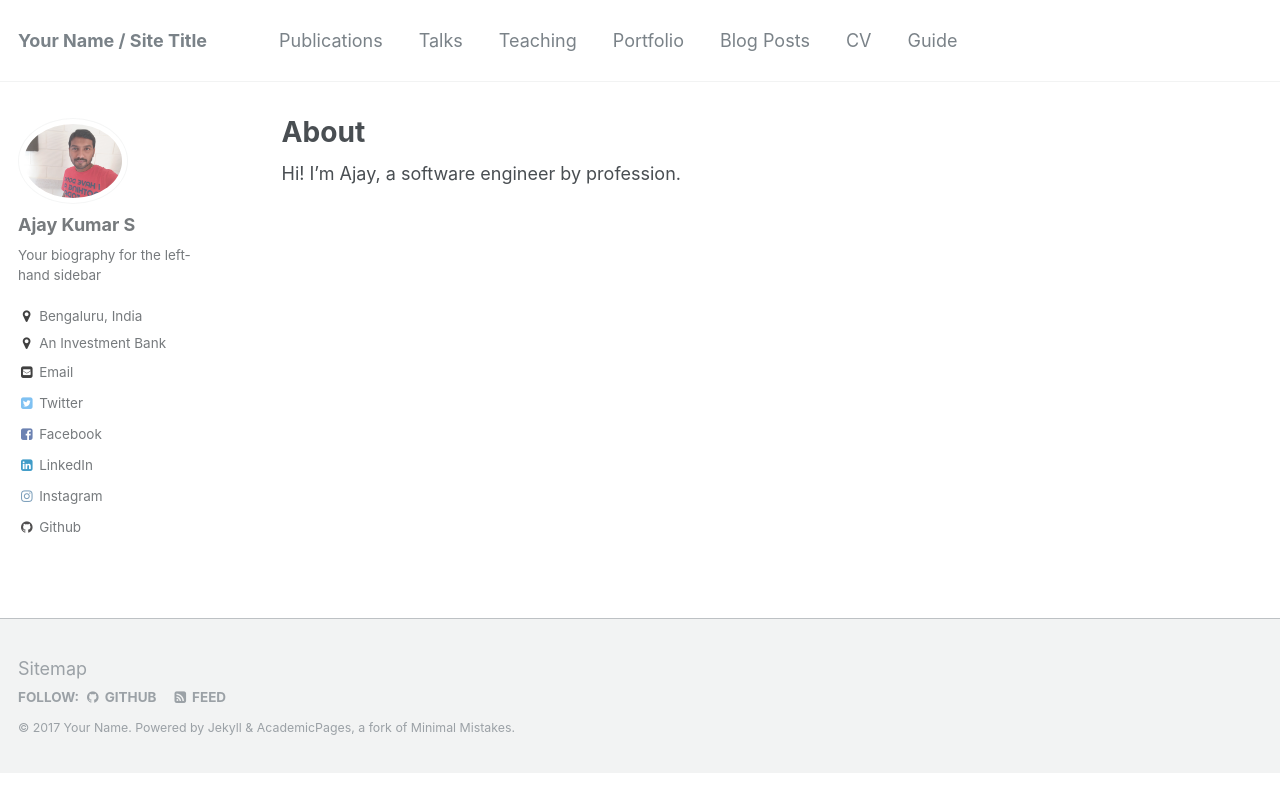
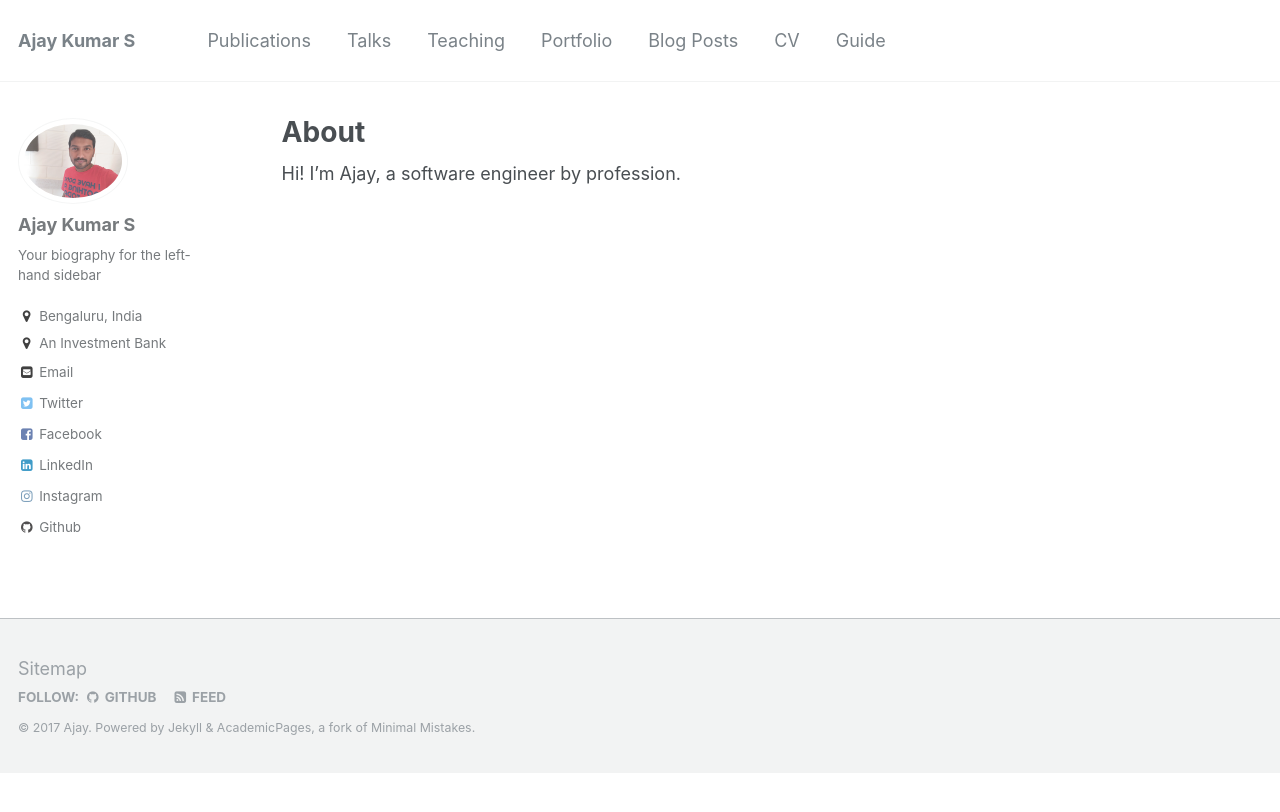
Before and after one commit to sajaykumar/sajaykumar.github.io, a Jekyll site: the page built from _pages/about.md, in a window 1280 px wide. Shown: the top 812 px of the page. Built offline with Jekyll 4.4.1, drawn with Linux system fonts in a browser that asks for light colours.

Commit message:
initial fork from minimal-mistakes

```diff
--- a/_config.yml
+++ b/_config.yml
@@ -7,13 +7,13 @@
 
 # Site Settings
 locale                   : "en-US"
-title                    : "Your Name / Site Title"
+title                    : "Ajay Kumar S"
 title_separator          : "-"
-name                     : &name "Your Name"
+name                     : &name "Ajay"
 description              : &description "personal description"
-url                      : https://academicpages.github.io # the base hostname & protocol for your site e.g. "https://mmistakes.github.io"
+url                      : https://sajaykumar.github.io # the base hostname & protocol for your site e.g. "https://mmistakes.github.io"
 baseurl                  : "" # the subpath of your site, e.g. "/blog"
-repository               : "academicpages/academicpages.github.io"
+repository               : "sajaykumar/sajaykumar.github.io"
 teaser                   :  # filename of teaser fallback teaser image placed in /images/, .e.g. "500x300.png"
 breadcrumbs              : false # true, false (default)
 words_per_minute         : 160
@@ -94,9 +94,9 @@ author:
   github           : "movingtoweb"
   google_plus      :
   keybase          :
-  instagram        : https://instagram.com/soleilfils
+  instagram        : "soleilfils"
   lastfm           :
-  linkedin         : https://www.linkedin.com/in/movingtoweb
+  linkedin         : "movingtoweb"
   orcid            :
   pinterest        :
   soundcloud       :
```
